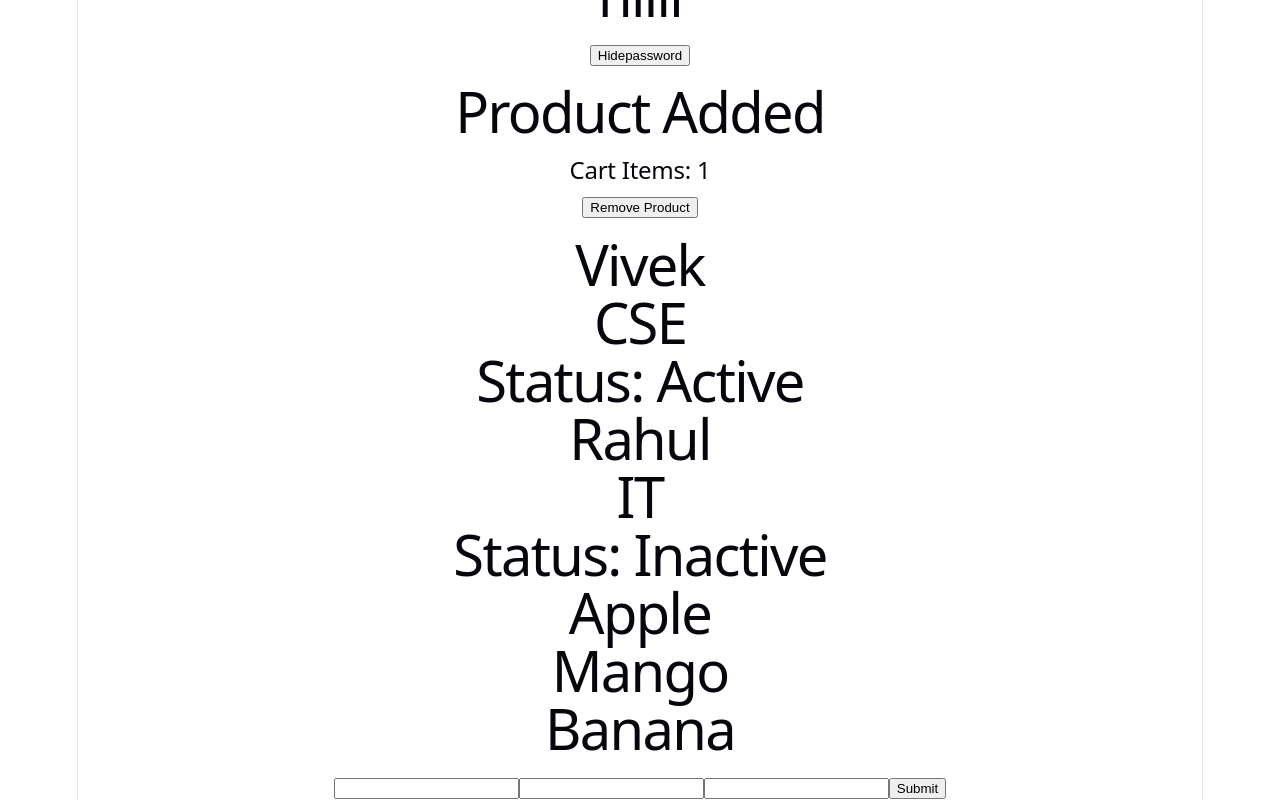
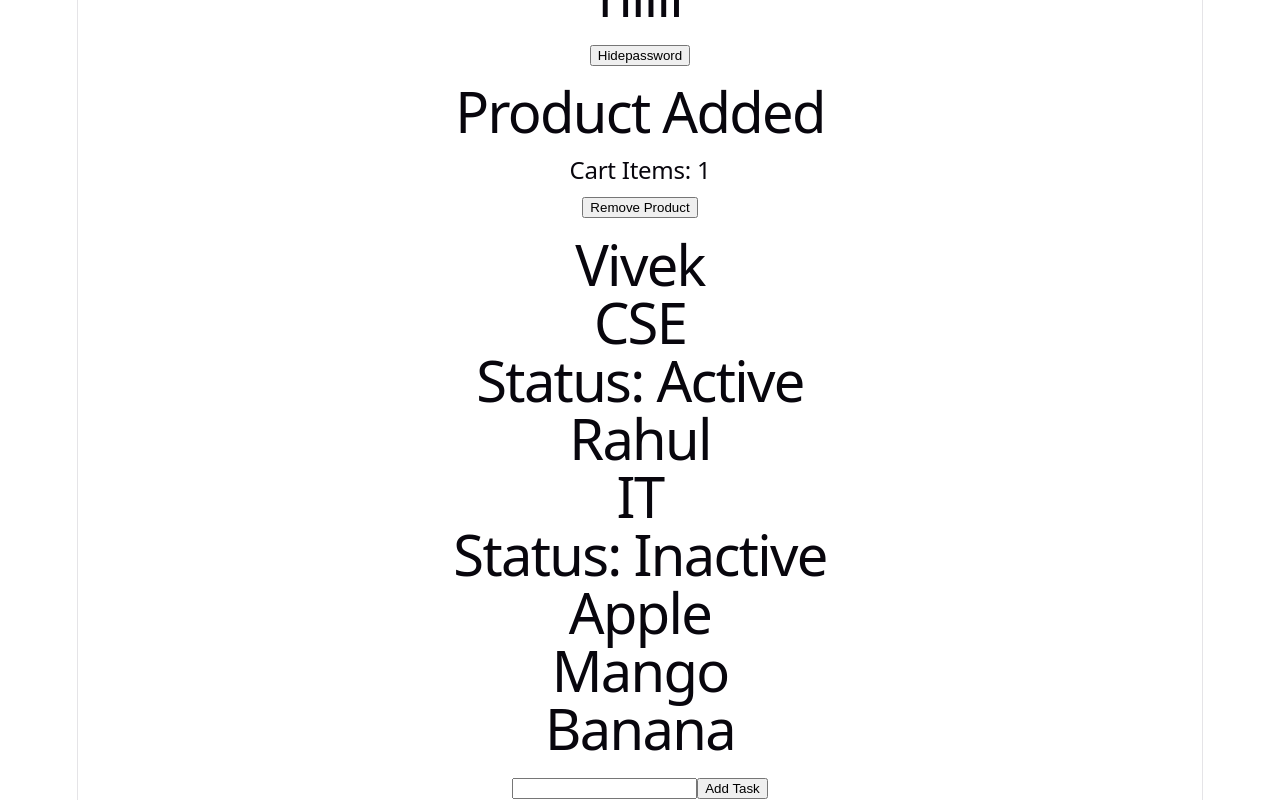
Before and after one commit to viveksingh002/Practicereact, a React (Vite) app: page / in a window 1280 px wide. Shown: the part 1730-2530 px from the top of the page. Built offline with nearby package versions, Linux system fonts and the light colour scheme.

Commit message:
lists created

```diff
--- a/src/Forms/Formhandling.jsx
+++ b/src/Forms/Formhandling.jsx
@@ -1,4 +1,5 @@
 //Q1. Login Form
+
 
 // import { useState} from "react";
 
@@ -269,34 +270,64 @@
 
 //Q7. Add Product Form
 
+// import { useState } from "react";
+// function Formhandling(){
+// const[product,setProduct]=useState({
+//     name:"",
+//     price:"",
+//     category:""
+// })
+// function handelsubmit(e){
+//     e.preventDefault();
+//     console.log(product);
+// }
+// return(
+//     <div>
+//         <form onSubmit={handelsubmit}>
+//             <input
+//             value={product.name}
+//             type="text"
+//             onChange={(e)=>setProduct({...product,name:e.target.value})}/>
+//             <input
+//             value={product.price}
+//             type="number"
+//             onChange={(e)=>setProduct({...product,price:e.target.value})}/>
+//             <input
+//             value={product.category}
+//             type="number"
+//             onChange={(e)=>setProduct({...product,category:e.target.value})}/>
+//             <button>Submit</button>
+//         </form>
+//     </div>
+// )
+// }
+// export default Formhandling;
+
+
+//Q8. Todo Add Form
 import { useState } from "react";
 function Formhandling(){
-const[product,setProduct]=useState({
-    name:"",
-    price:"",
-    category:""
-})
+const[todos,setTodos]=useState([]);
+const[task,setTask]=useState("")
 function handelsubmit(e){
     e.preventDefault();
-    console.log(product);
+    setTodos([...todos,task]);
+setTask("");
+    console.log({task});
+
 }
 return(
     <div>
         <form onSubmit={handelsubmit}>
             <input
-            value={product.name}
-            type="text"
-            onChange={(e)=>setProduct({...product,name:e.target.value})}/>
-            <input
-            value={product.price}
-            type="number"
-            onChange={(e)=>setProduct({...product,price:e.target.value})}/>
-            <input
-            value={product.category}
-            type="number"
-            onChange={(e)=>setProduct({...product,category:e.target.value})}/>
-            <button>Submit</button>
+            onChange={(e)=>setTask(e.target.value)}/>
+            <button >Add Task</button>
         </form>
+{
+    todos.map((todo,index)=>(
+        <h1 key={index}>{todo}</h1>
+    ))
+}
     </div>
 )
 }
```
